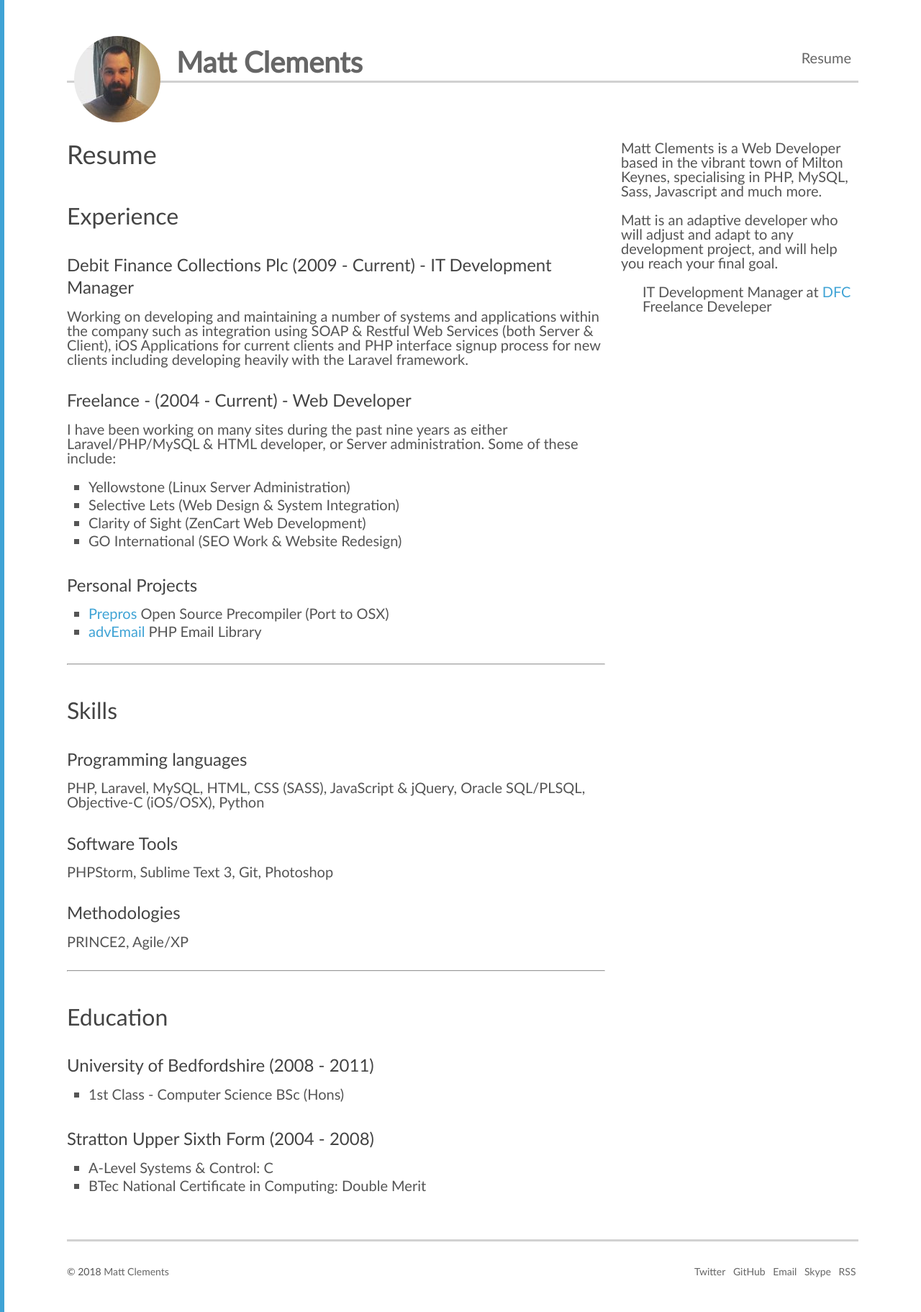
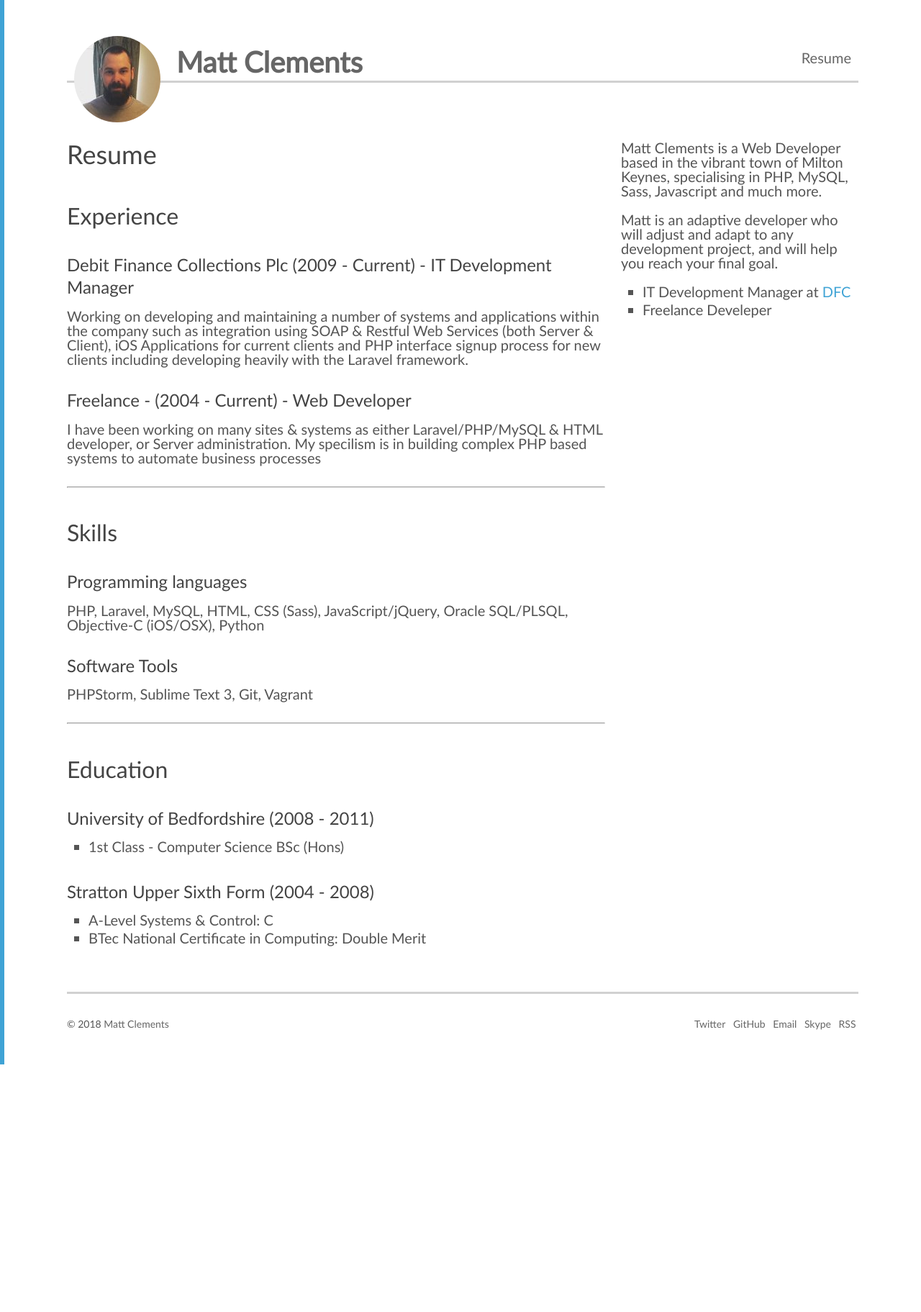
Before and after one commit to mattclements/mattclements.github.io, a Jekyll site: the page built from resume.md, in a window 1280 px wide. Shown: the whole page at 72% size. Built offline with Jekyll 4.4.1, drawn with Linux system fonts in a browser that asks for light colours; after the commit the page ends 1479 px from its top, so only the background shows below that.

Commit message:
Updated Website - Goal 1 Complete

```diff
--- a/resume.md
+++ b/resume.md
@@ -15,19 +15,7 @@ process for new clients including developing heavily with the Laravel framework.
 
 #### Freelance - (2004 - Current) - Web Developer
 
-I have been working on many sites during the past nine years as either
-Laravel/PHP/MySQL &amp; HTML developer, or Server administration. Some of these
-include:
-
-* Yellowstone (Linux Server Administration)
-* Selective Lets (Web Design &amp; System Integration)
-* Clarity of Sight (ZenCart Web Development)
-* GO International (SEO Work &amp; Website Redesign)
-
-#### Personal Projects
-
-* [Prepros](http://alphapixels.com/prepros/) Open Source Precompiler (Port to OSX)
-* [advEmail](https://github.com/mattclements/advEmail) PHP Email Library
+I have been working on many sites & systems as either Laravel/PHP/MySQL &amp; HTML developer, or Server administration. My specilism is in building complex PHP based systems to automate business processes
 
 ---
 
@@ -35,15 +23,11 @@ include:
 
 #### Programming languages
 
-PHP, Laravel, MySQL, HTML, CSS (SASS), JavaScript & jQuery, Oracle SQL/PLSQL, Objective-C (iOS/OSX), Python
+PHP, Laravel, MySQL, HTML, CSS (Sass), JavaScript/jQuery, Oracle SQL/PLSQL, Objective-C (iOS/OSX), Python
 
 #### Software Tools
 
-PHPStorm, Sublime Text 3, Git, Photoshop
-
-#### Methodologies
-
-PRINCE2, Agile/XP
+PHPStorm, Sublime Text 3, Git, Vagrant
 
 ---
 
--- a/sass/partials/_content.scss
+++ b/sass/partials/_content.scss
@@ -106,7 +106,7 @@ ul, ol {
 	padding-left: 1.5em;
 }
 
-.post-content ul {
+.post-content ul, .sidebar ul {
 	list-style: square outside none;
 
 	li {
```
Also changed, not shown: _posts/2018-01-01-2018-goals.md (+1 -1 lines), assets/css/screen.css.
